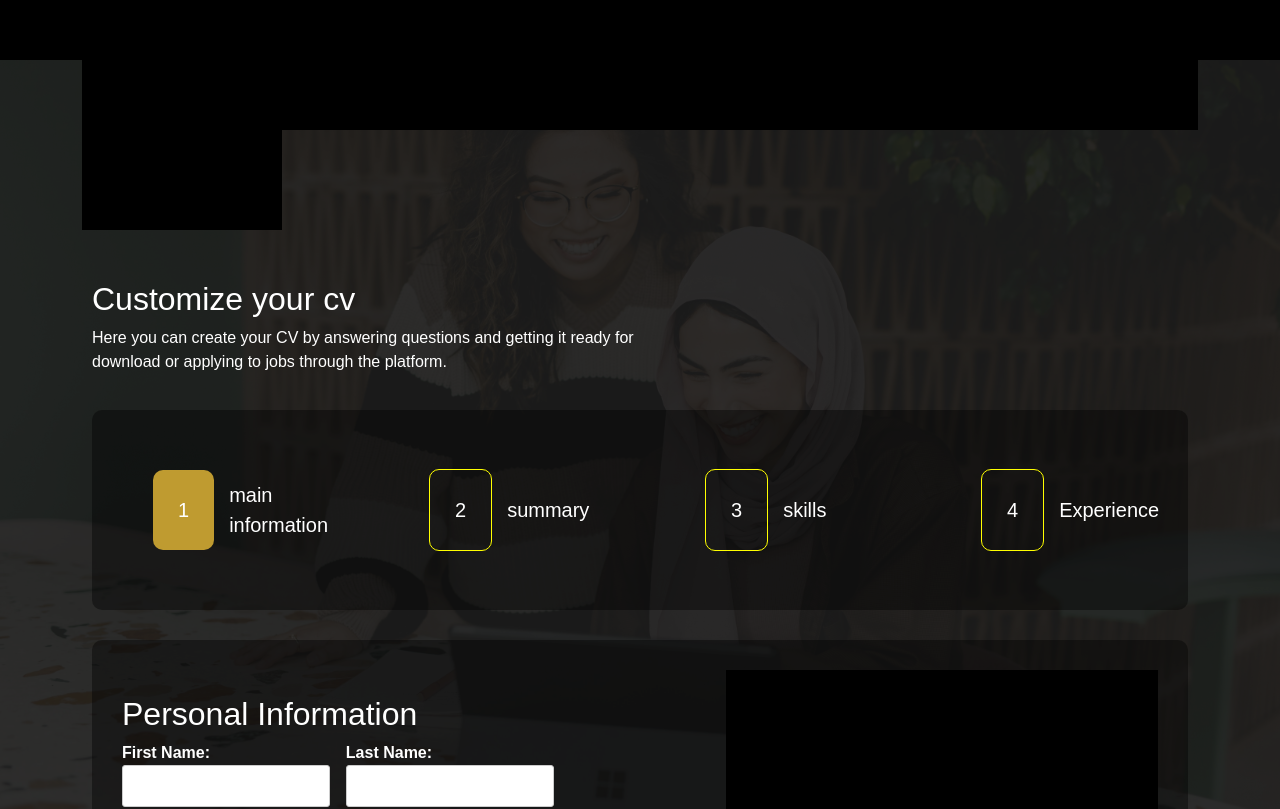
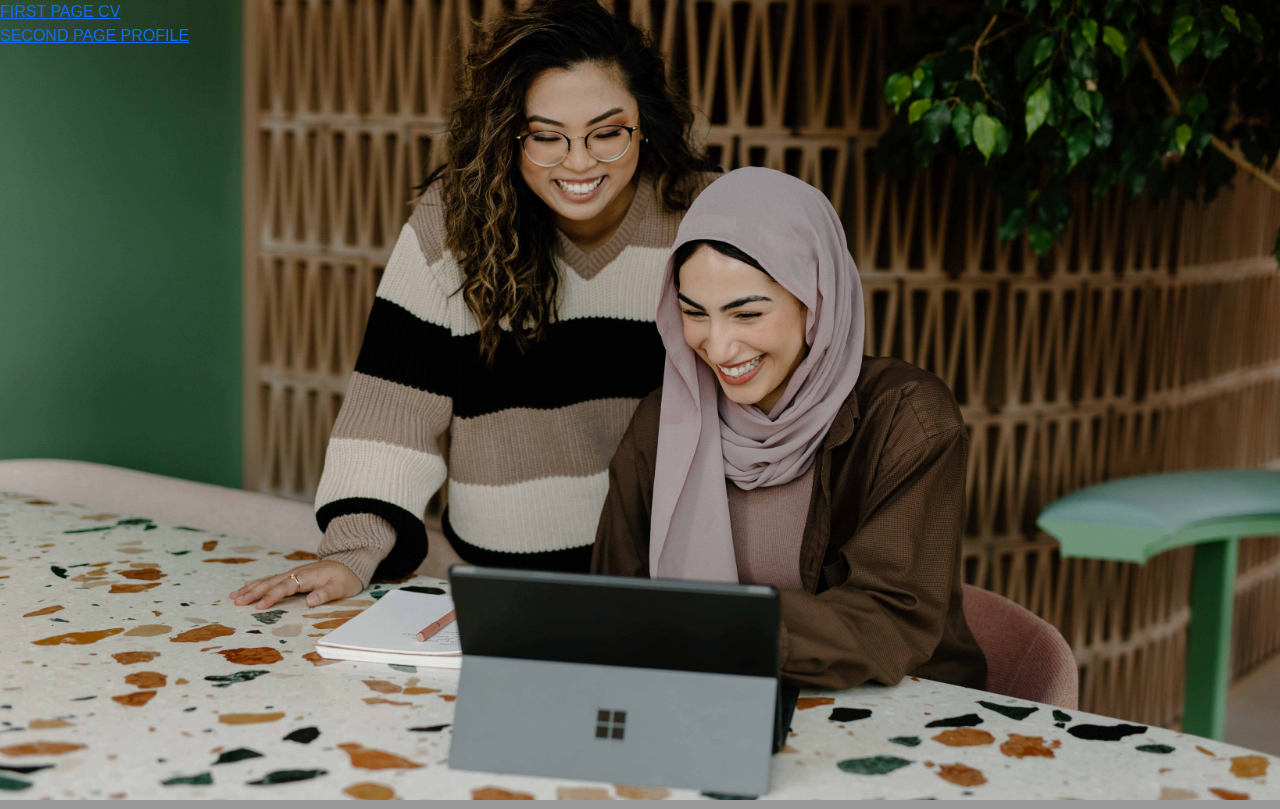
Before and after one commit to butterfly-sarah/training, a React (Create React App) app: page / in a window 1280 px wide. Shown: the top 809 px of the page. Built offline with nearby package versions, Linux system fonts and the light colour scheme.

Commit message:
third5 commit

```diff
--- a/src/App.js
+++ b/src/App.js
@@ -2,21 +2,22 @@ import logo from './logo.svg';
 import './App.css';
 import BasicPagination from '../src/components/Pagination'
 import Search from './components/Search';
-import { BrowserRouter, Route, Routes } from 'react-router-dom';
+import { BrowserRouter, Link, Route, Routes } from 'react-router-dom';
 import React from 'react';
 import Cv1 from './Pages/Cv1'
 import Profile from './Pages/Profile';
+import Page from './Pages/Page';
 function App() {
   return (
     <>
     <BrowserRouter>
       <Routes>
-        <Route path="/" element={<Cv1/>}></Route>
+        <Route path="/" element={<Page/>}></Route>
+        <Route path="/cv1" element={<Cv1/>}></Route>
         <Route path="/profile" element={<Profile/>}></Route>
       </Routes>
     </BrowserRouter>
-    {/* <BasicPagination/>
-    <Search/> */}
+
     </>
   );
 }
--- /dev/null
+++ b/src/Pages/Page.js
@@ -0,0 +1,13 @@
+import React, { useEffect, useRef, useState } from 'react'
+import '../styles/Cv1style.css'
+import 'bootstrap/dist/css/bootstrap.css'
+import { Link } from 'react-router-dom'
+
+export default function Page() {
+    return(
+    <div>
+        <Link to="/cv1">FIRST PAGE CV</Link>
+        <br/>
+        <Link to="/profile">SECOND PAGE PROFILE</Link>
+    </div>)
+}
```
